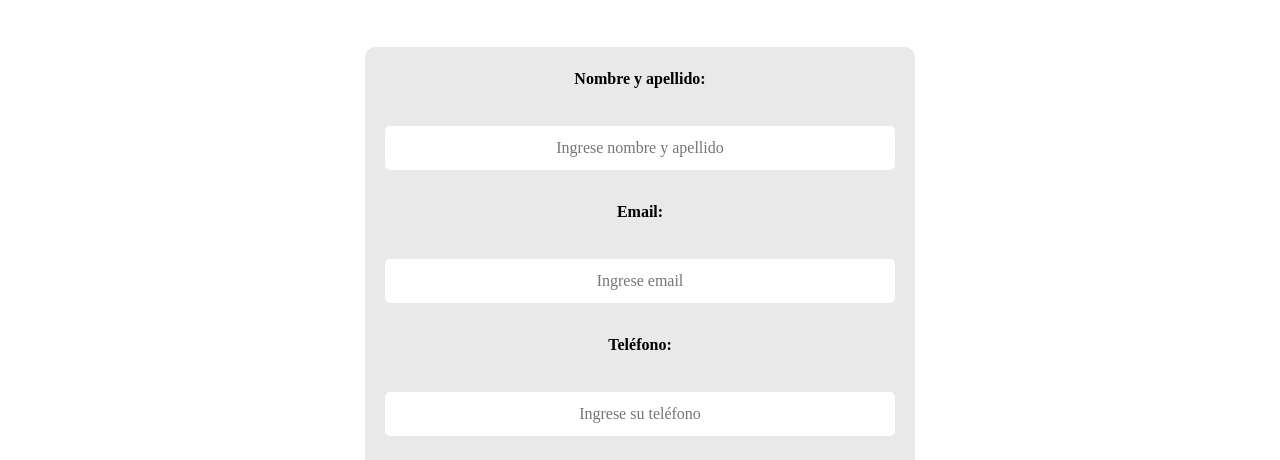
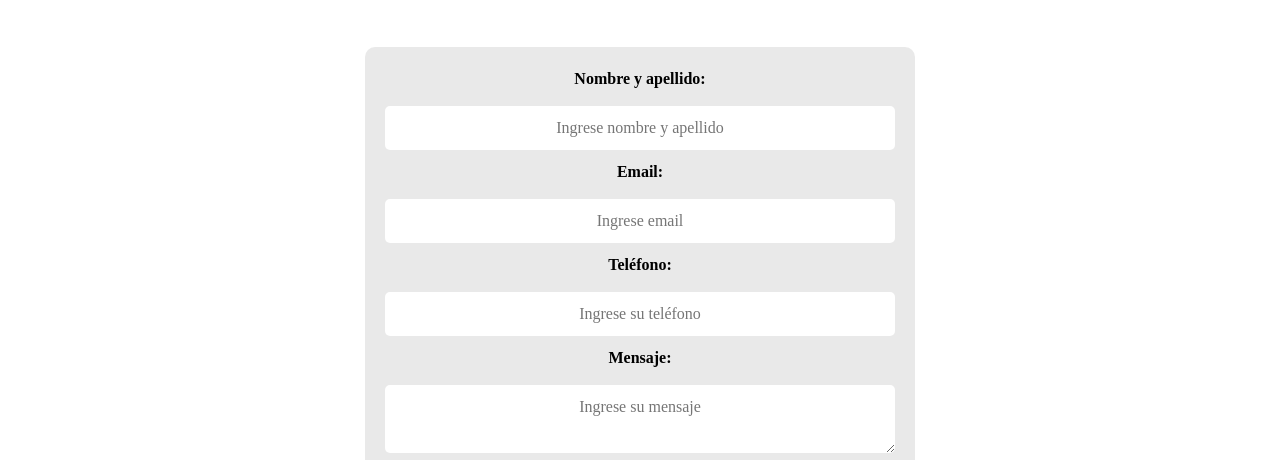
Before and after one commit to Lucianoluini/Final, a website: page pages/contact.html in a window 1280 px wide. Shown: the part 249-709 px from the top of the page. Drawn offline with nearby package versions, Linux system fonts and the light colour scheme; a web font is replaced by a local one.

Commit message:
03062023

```diff
--- a/pages/contact.html
+++ b/pages/contact.html
@@ -64,7 +64,7 @@
     </header>
     <main>
         <h2 class="titulocontacto">Formulario de contacto</h2>
-            <div class="d-flex flex-column min-vh-100">
+            <div class="d-flex flex-column min-vh-50">
                 <div class="mx-auto text-center">
                     <form class="contact-form" action="" method="post">
                         <label for="name">Nombre y apellido:</label>
--- a/sass/views/_formcontact.scss
+++ b/sass/views/_formcontact.scss
@@ -14,7 +14,7 @@
 	margin: 40px auto;
 	display: flex;
 	flex-direction: column;
-	gap: 20px;
+	gap: auto;
 	font-family: "parrafos";
 	border-radius: 10px;
 	color: $color3;
@@ -34,7 +34,7 @@ input {
 }
 textarea {
 	width: 100%;
-	height: 150px;
+	height: auto;
 	padding: 10px;
 	border-radius: 5px;
 	border: none;
```
Also changed, not shown: README.md, css/main.css.
